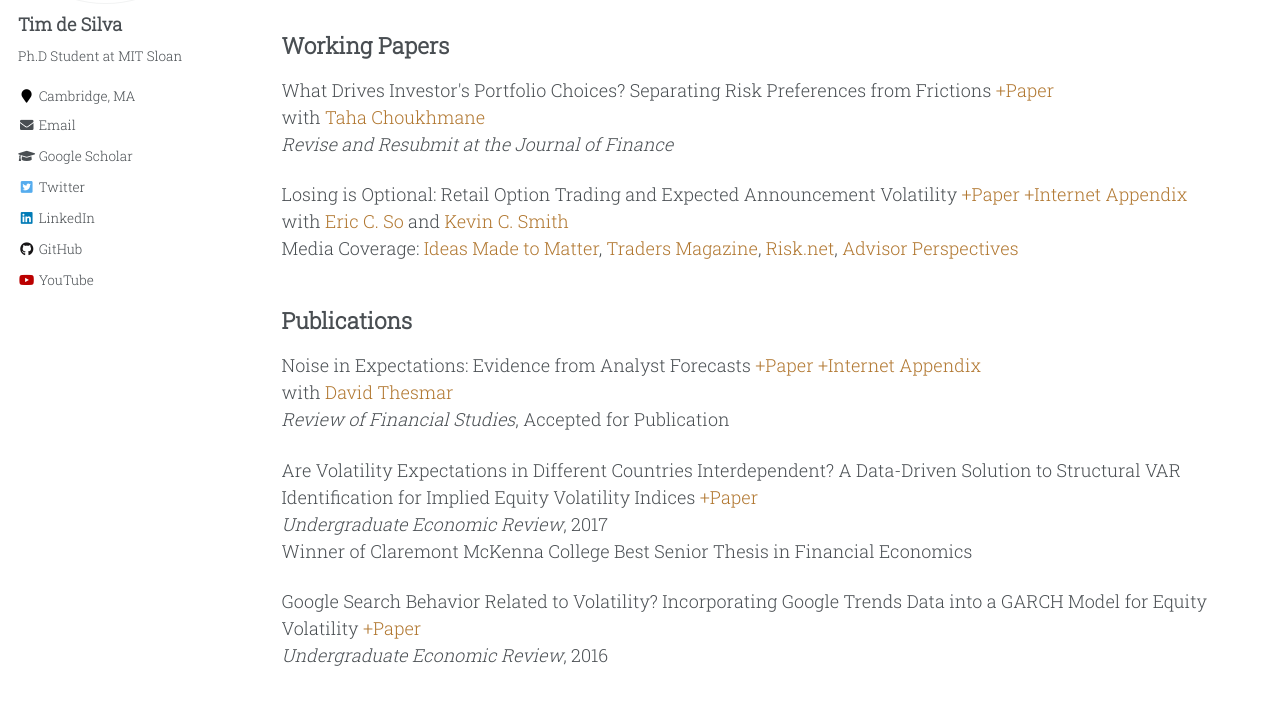
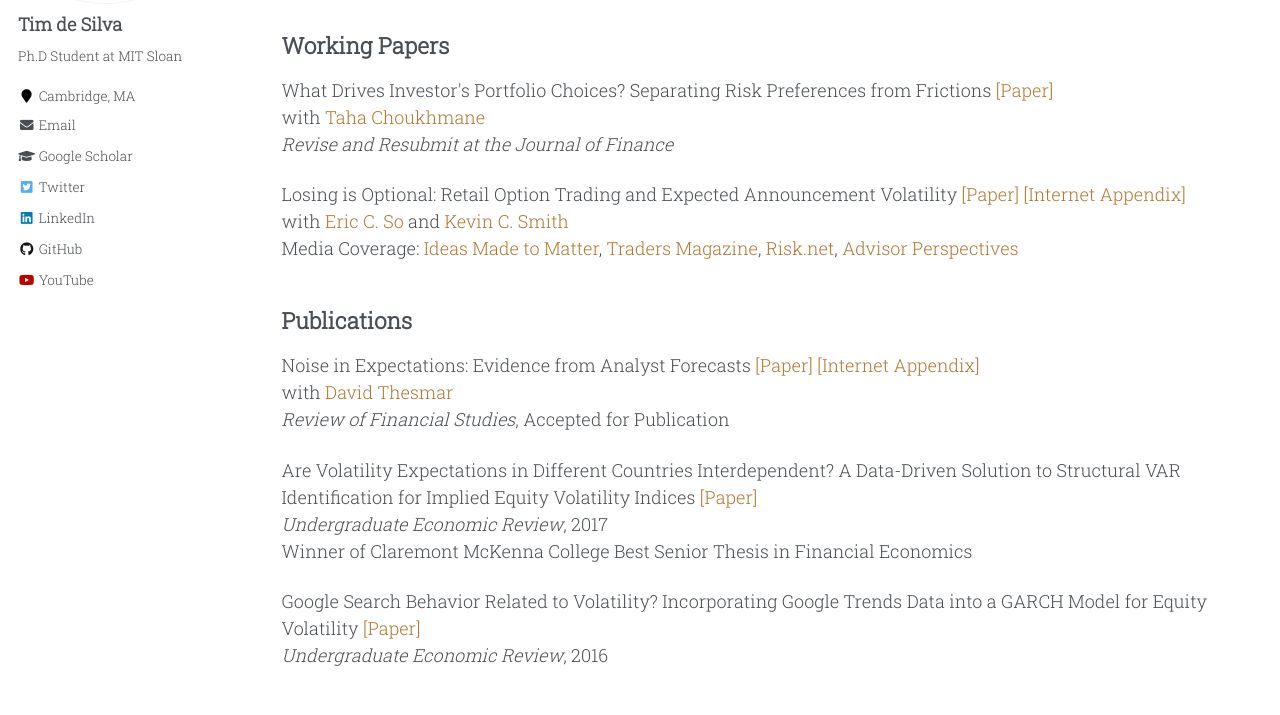
Before and after one commit to timhdesilva/timhdesilva.github.io, a Jekyll site: the page built from _pages/research.html, in a window 1280 px wide and 1400 px high. Shown: the part 248-963 px from the top of the window. Built offline with Jekyll 4.4.1, drawn with Linux system fonts in a browser that asks for light colours.

Commit message:
update boxes

```diff
--- a/_pages/discussions.html
+++ b/_pages/discussions.html
@@ -6,14 +6,14 @@ author_profile: true
 ---
 
 <p>
-    Limited Memory, Time-Varying Expectations, and Asset Prices <a style="text-decoration:none; color:rgb(177, 119, 48)" href="http://timhdesilva.github.io/files/discussions/2022_bse.pdf">+Slides</a>
+    Limited Memory, Time-Varying Expectations, and Asset Prices <a style="text-decoration:none; color:rgb(177, 119, 48)" href="http://timhdesilva.github.io/files/discussions/2022_bse.pdf">[Slides]</a>
     <br>Authors: Ascari and Zhang<br>Conference: 2022 BSE PhD Workshop on Expectations in Macroeconomics
 </p>
 <p>
-    Subjective Learning of Trading Talent: Theory and Evidence from Institutional Investors in the US <a style="text-decoration:none; color:rgb(177, 119, 48)" href="http://timhdesilva.github.io/files/discussions/2021_tadc.pdf">+Slides</a>
+    Subjective Learning of Trading Talent: Theory and Evidence from Institutional Investors in the US <a style="text-decoration:none; color:rgb(177, 119, 48)" href="http://timhdesilva.github.io/files/discussions/2021_tadc.pdf">[Slides]</a>
     <br>Author: He<br>Conference: 2021 Transatlantic Doctoral Conference in Finance
 </p>
 <p>
-    Systematic Risk in Earnings and Expected Stock Returns <a style="text-decoration:none; color:rgb(177, 119, 48)" href="http://timhdesilva.github.io/files/discussions/2020_aaa.pdf">+Slides</a>
+    Systematic Risk in Earnings and Expected Stock Returns <a style="text-decoration:none; color:rgb(177, 119, 48)" href="http://timhdesilva.github.io/files/discussions/2020_aaa.pdf">[Slides]</a>
     <br>Authors: Chen, Chen, and Jiang<br>Conference: 2020 American Accounting Association Annual Meeting
 </p>
--- a/_pages/research.html
+++ b/_pages/research.html
@@ -12,28 +12,28 @@ author_profile: true
 
 <h2 id="working-papers">Working Papers</h2>
 <p>
-    What Drives Investor&#39;s Portfolio Choices? Separating Risk Preferences from Frictions <a style="text-decoration:none; color:rgb(177, 119, 48)" href="http://timhdesilva.github.io/files/papers/preferences_frictions.pdf">+Paper</a>
+    What Drives Investor&#39;s Portfolio Choices? Separating Risk Preferences from Frictions <a style="text-decoration:none; color:rgb(177, 119, 48)" href="http://timhdesilva.github.io/files/papers/preferences_frictions.pdf">[Paper]</a>
     <br>with <a style="text-decoration:none; color:rgb(177, 119, 48)" href="https://tahachoukhmane.com/">Taha Choukhmane</a>
     <br><em>Revise and Resubmit at the</em> <em>Journal of Finance</em>
 </p>
 <p>
-    Losing is Optional: Retail Option Trading and Expected Announcement Volatility <a style="text-decoration:none; color:rgb(177, 119, 48)" href="http://timhdesilva.github.io/files/papers/losing_optional.pdf">+Paper</a> <a style="text-decoration:none; color:rgb(177, 119, 48)" href="http://timhdesilva.github.io/files/papers/losing_optional_appendix.pdf">+Internet Appendix</a>
+    Losing is Optional: Retail Option Trading and Expected Announcement Volatility <a style="text-decoration:none; color:rgb(177, 119, 48)" href="http://timhdesilva.github.io/files/papers/losing_optional.pdf">[Paper]</a> <a style="text-decoration:none; color:rgb(177, 119, 48)" href="http://timhdesilva.github.io/files/papers/losing_optional_appendix.pdf">[Internet Appendix]</a>
     <br>with <a style="text-decoration:none; color:rgb(177, 119, 48)" href="https://mitmgmtfaculty.mit.edu/eso/">Eric C. So</a> and <a style="text-decoration:none; color:rgb(177, 119, 48)" href="https://ksmith142.github.io/">Kevin C. Smith</a>
     <br>Media Coverage: <a style="text-decoration:none; color:rgb(177, 119, 48)" href="https://mitsloan.mit.edu/ideas-made-to-matter/retail-investors-lose-big-options-markets-research-shows">Ideas Made to Matter</a>, <a style="text-decoration:none; color:rgb(177, 119, 48)" href="https://www.tradersmagazine.com/am/what-motivates-retail-options-traders/">Traders Magazine</a>, <a style="text-decoration:none; color:rgb(177, 119, 48)" href="https://www.risk.net/investing/7954462/its-amateur-hour-how-retail-traders-upended-options-market">Risk.net</a>, <a style="text-decoration:none; color:rgb(177, 119, 48)" href="https://www.advisorperspectives.com/articles/2023/02/19/the-wealth-destroying-behavior-of-retail-option-trading">Advisor Perspectives</a>
 </p>
 
 <h2 id="publications">Publications</h2>
 <p>
-    Noise in Expectations: Evidence from Analyst Forecasts <a style="text-decoration:none; color:rgb(177, 119, 48)" href="http://timhdesilva.github.io/files/papers/noise_expectations.pdf">+Paper</a> <a style="text-decoration:none; color:rgb(177, 119, 48)" href="http://timhdesilva.github.io/files/papers/noise_expectations_appendix.pdf">+Internet Appendix</a>
+    Noise in Expectations: Evidence from Analyst Forecasts <a style="text-decoration:none; color:rgb(177, 119, 48)" href="http://timhdesilva.github.io/files/papers/noise_expectations.pdf">[Paper]</a> <a style="text-decoration:none; color:rgb(177, 119, 48)" href="http://timhdesilva.github.io/files/papers/noise_expectations_appendix.pdf">[Internet Appendix]</a>
     <br>with <a style="text-decoration:none; color:rgb(177, 119, 48)" href="https://sites.google.com/site/dthesmar/">David Thesmar</a>
     <br><em>Review of Financial Studies</em>, Accepted for Publication
 </p>
 <p>
-    Are Volatility Expectations in Different Countries Interdependent? A Data-Driven Solution to Structural VAR Identification for Implied Equity Volatility Indices <a style="text-decoration:none; color:rgb(177, 119, 48)" href="https://digitalcommons.iwu.edu/uer/vol14/iss1/8/">+Paper</a>
+    Are Volatility Expectations in Different Countries Interdependent? A Data-Driven Solution to Structural VAR Identification for Implied Equity Volatility Indices <a style="text-decoration:none; color:rgb(177, 119, 48)" href="https://digitalcommons.iwu.edu/uer/vol14/iss1/8/">[Paper]</a>
     <br><em>Undergraduate Economic Review</em>, 2017<br>Winner of Claremont McKenna College Best Senior Thesis in Financial Economics
 </p>
 <p>
-    Google Search Behavior Related to Volatility? Incorporating Google Trends Data into a GARCH Model for Equity Volatility <a style="text-decoration:none; color:rgb(177, 119, 48)" href="https://digitalcommons.iwu.edu/uer/vol13/iss1/13/">+Paper</a>
+    Google Search Behavior Related to Volatility? Incorporating Google Trends Data into a GARCH Model for Equity Volatility <a style="text-decoration:none; color:rgb(177, 119, 48)" href="https://digitalcommons.iwu.edu/uer/vol13/iss1/13/">[Paper]</a>
     <br><em>Undergraduate Economic Review</em>, 2016
 </p>
 
```
